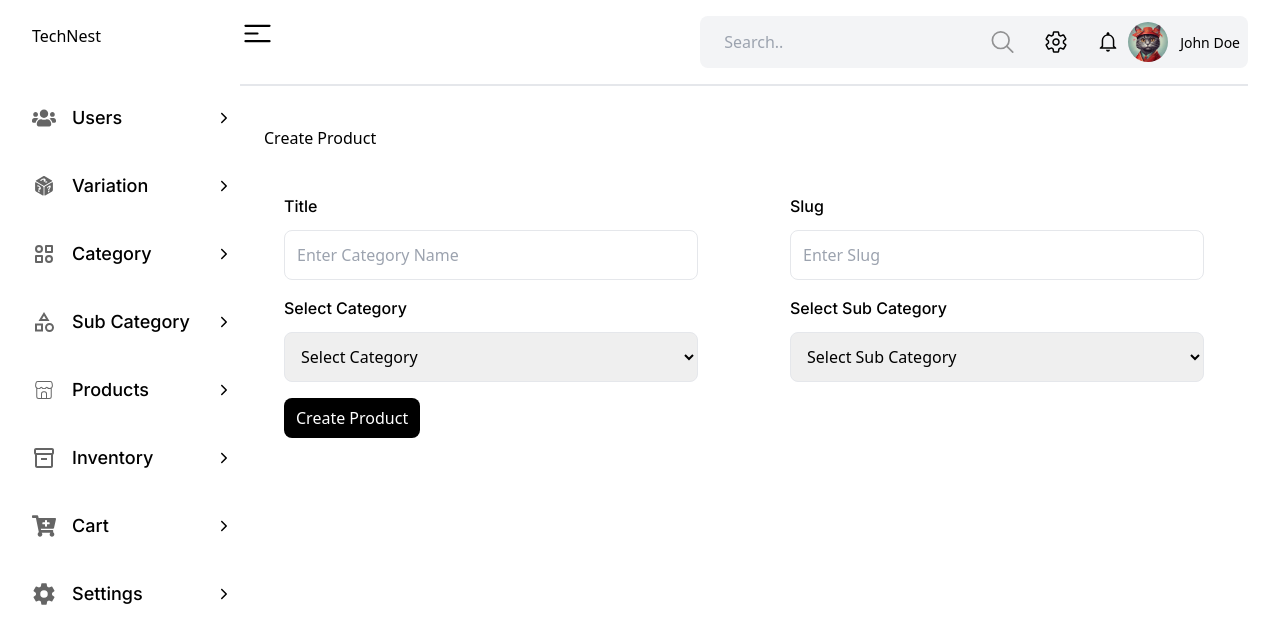
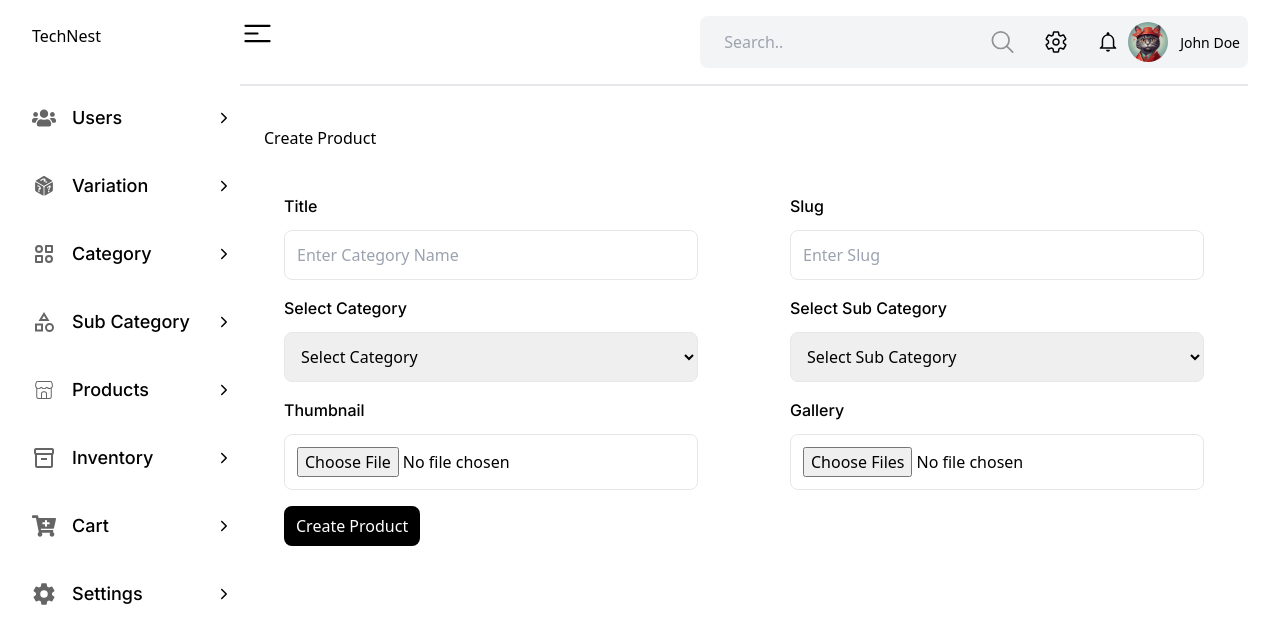
Before and after one commit to km-saifullah/ecom-dashboard, a React (Vite) app: page /products in a window 1280 px wide. Shown: the top 644 px of the page. Built offline with nearby package versions, Linux system fonts and the light colour scheme.

Commit message:
add thumbnail and gallery field in the add product page

```diff
--- a/src/pages/product/Product.jsx
+++ b/src/pages/product/Product.jsx
@@ -6,6 +6,8 @@ const Product = () => {
     slug: "",
     category: "",
     subCategory: "",
+    thumbnail: "",
+    gallery: "",
   });
 
   //   handle product input fields
@@ -104,6 +106,39 @@ const Product = () => {
                 <option value="Category-2">Sub Category-2</option>
               </select>
             </div>
+            <div className="flex flex-col space-y-3 w-[45%]">
+              <label
+                htmlFor=""
+                className="text-primary text-base font-medium font-inter"
+              >
+                Thumbnail
+              </label>
+              <input
+                type="file"
+                placeholder="Enter thumbnail"
+                name="thumbnail"
+                value={productInput.thumbnail}
+                onChange={handleProductInput}
+                className="w-full outline-none border border-borderColor p-3 rounded-lg"
+              />
+            </div>
+            <div className="flex flex-col space-y-3 w-[45%]">
+              <label
+                htmlFor=""
+                className="text-primary text-base font-medium font-inter"
+              >
+                Gallery
+              </label>
+              <input
+                type="file"
+                multiple
+                placeholder="Enter gallery images"
+                name="gallery"
+                value={productInput.gallery}
+                onChange={handleProductInput}
+                className="w-full outline-none border border-borderColor p-3 rounded-lg"
+              />
+            </div>
             <div className="bg-black px-3 py-2 text-white rounded-lg">
               <button onClick={handleCreateProduct}>Create Product</button>
             </div>
```
